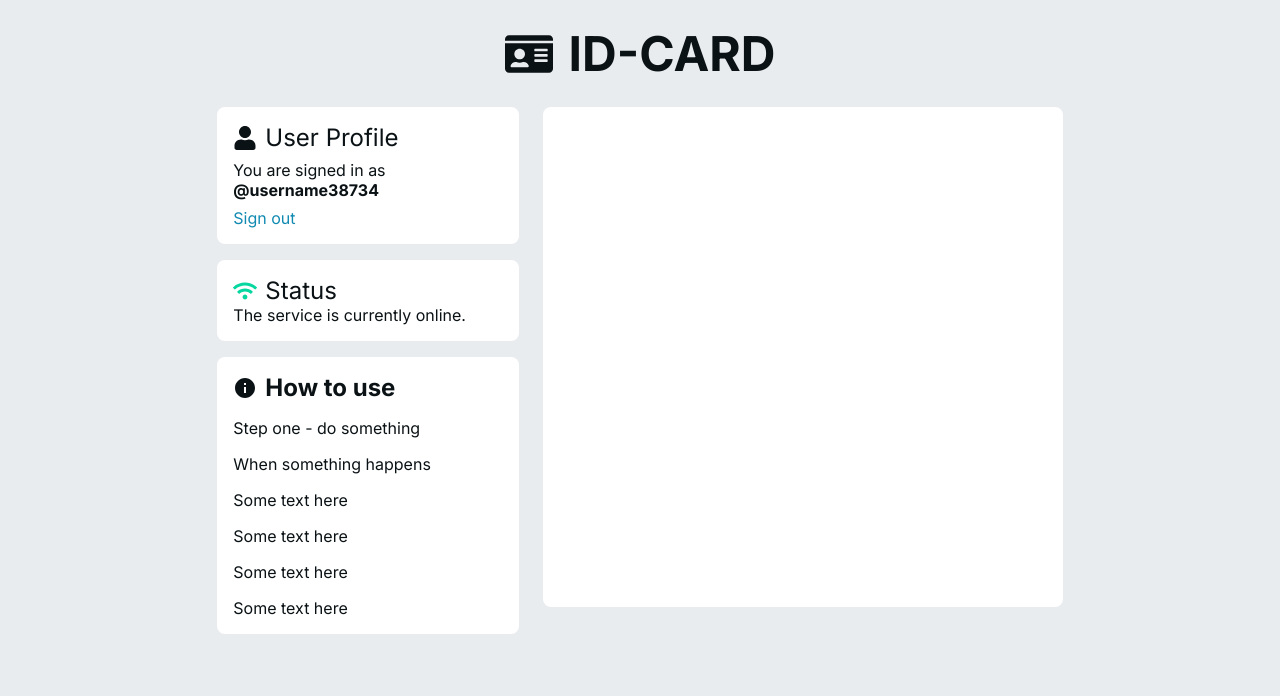
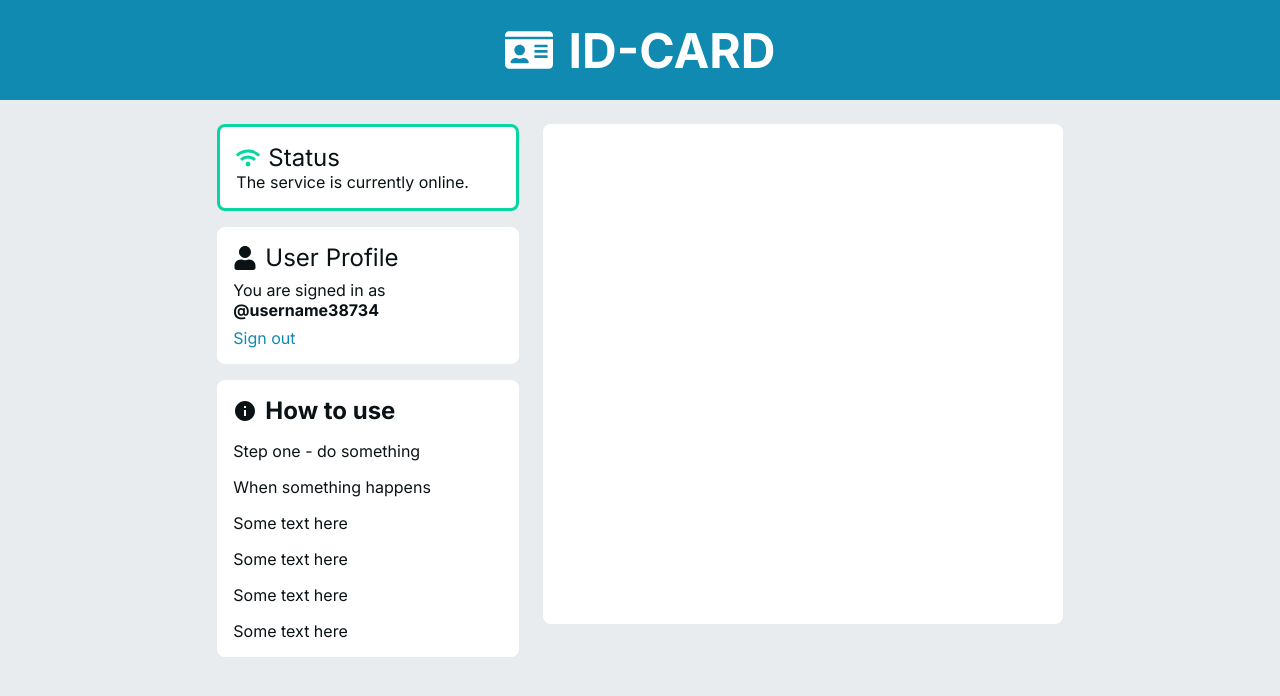
Before and after one commit to sardnas/id-card, a React (Vite) app in the folder frontend/: page / in a window 1280 px wide. Shown: the top 696 px of the page. Built offline with nearby package versions, Linux system fonts and the light colour scheme.

Commit message:
add header color

```diff
--- a/frontend/src/components/Header.jsx
+++ b/frontend/src/components/Header.jsx
@@ -7,17 +7,18 @@ const Header = () => {
   return (
     <div
       style={{
-        marginTop: "24px",
         textAlign: "center",
         display: "flex",
         justifyContent: "center",
         flexDirection: "row",
         alignItems: "center",
         gap: "16px",
+        backgroundColor: color.blue.default,
+        height: "100px",
       }}
     >
-      <Icon name="idCard" size="48px" color={color.black.default} />
-      <Text size="48px" weight="bold" color={color.black.default}>
+      <Icon name="idCard" size="48px" color={color.white.default} />
+      <Text size="48px" weight="bold" color={color.white.default}>
         ID-CARD
       </Text>
     </div>
--- a/frontend/src/components/Status.jsx
+++ b/frontend/src/components/Status.jsx
@@ -3,13 +3,21 @@ import Text from "./Text";
 import color from "../assets/colors";
 import styled from "styled-components";
 import Icon from "./Icon";
-
 const StatusBlock = styled.div`
   display: flex;
   flex-direction: column;
   background-color: ${color.white.default};
   border-radius: 8px;
   padding: 16px;
+  border-style: solid;
+  border-color: ${({ status }) =>
+    status === "online"
+      ? color.green.default
+      : status === "loading"
+      ? color.orange.default
+      : status === "offline"
+      ? color.blue.default
+      : color.black.default};
   @media (max-width: 450px) {
     border-radius: 0;
     margin-bottom: 0;
@@ -34,16 +42,16 @@ const Status = ({ status = "offline" }) => {
       : "unknown";
 
   return (
-    <StatusBlock>
+    <StatusBlock status={status}>
       <Header>
         {status === "online" && (
           <Icon name="online" color={color.green.default} />
         )}
         {status === "loading" && (
-          <Icon name="loading" color={color.blue.default} />
+          <Icon name="loading" color={color.orange.default} />
         )}
         {status === "offline" && (
-          <Icon name="offline" color={color.grey.default} />
+          <Icon name="offline" color={color.blue.default} />
         )}
         <Text color={color.black.default} size="24px">
           Status
--- a/frontend/src/pages/Home.jsx
+++ b/frontend/src/pages/Home.jsx
@@ -26,8 +26,8 @@ const Home = () => {
       <Header />
       <Grid>
         <Container start={3} span={3}>
+          <Status status="online" />
           <Profile />
-          <Status status="online" />
           <Info />
         </Container>
         <Container start={6} span={5}>
```
